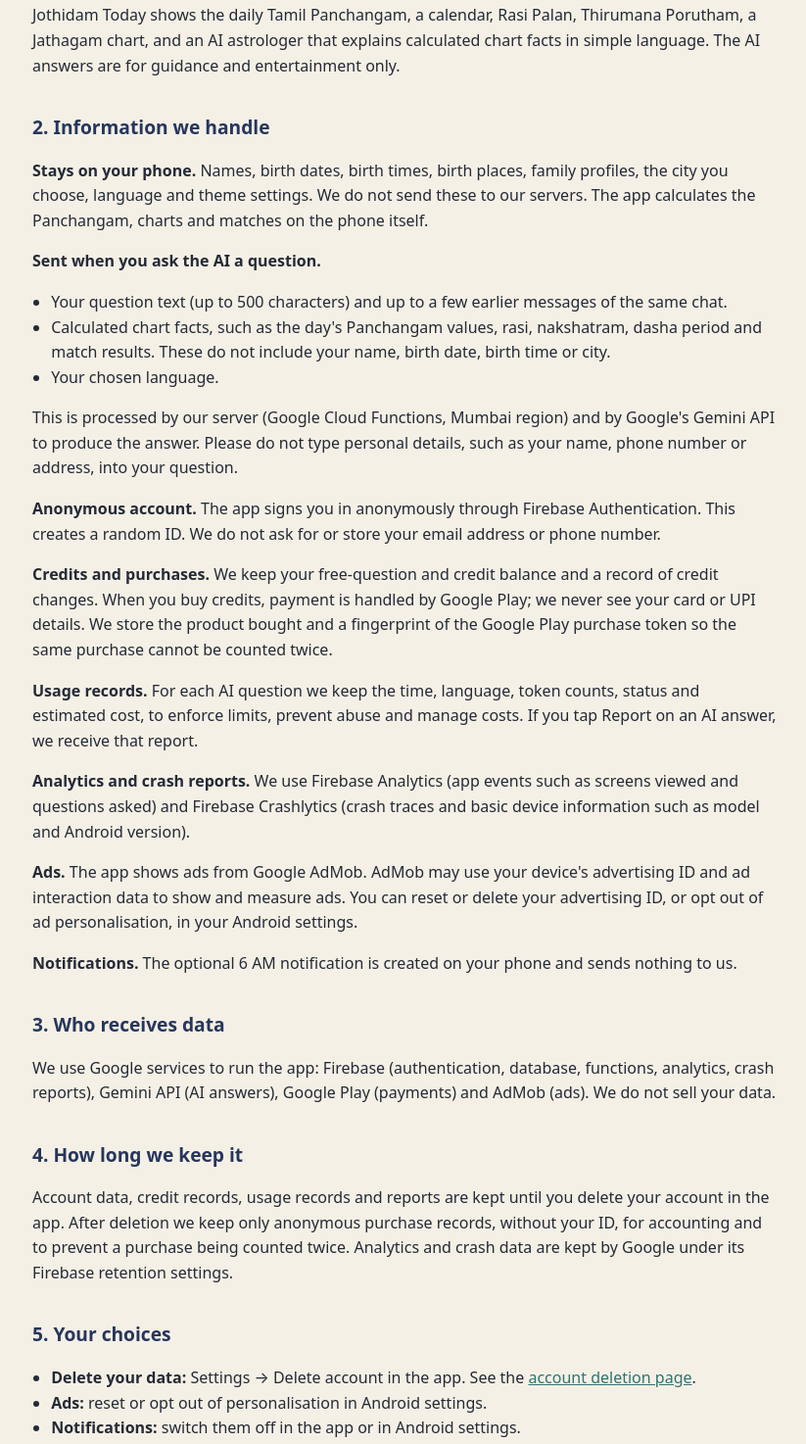
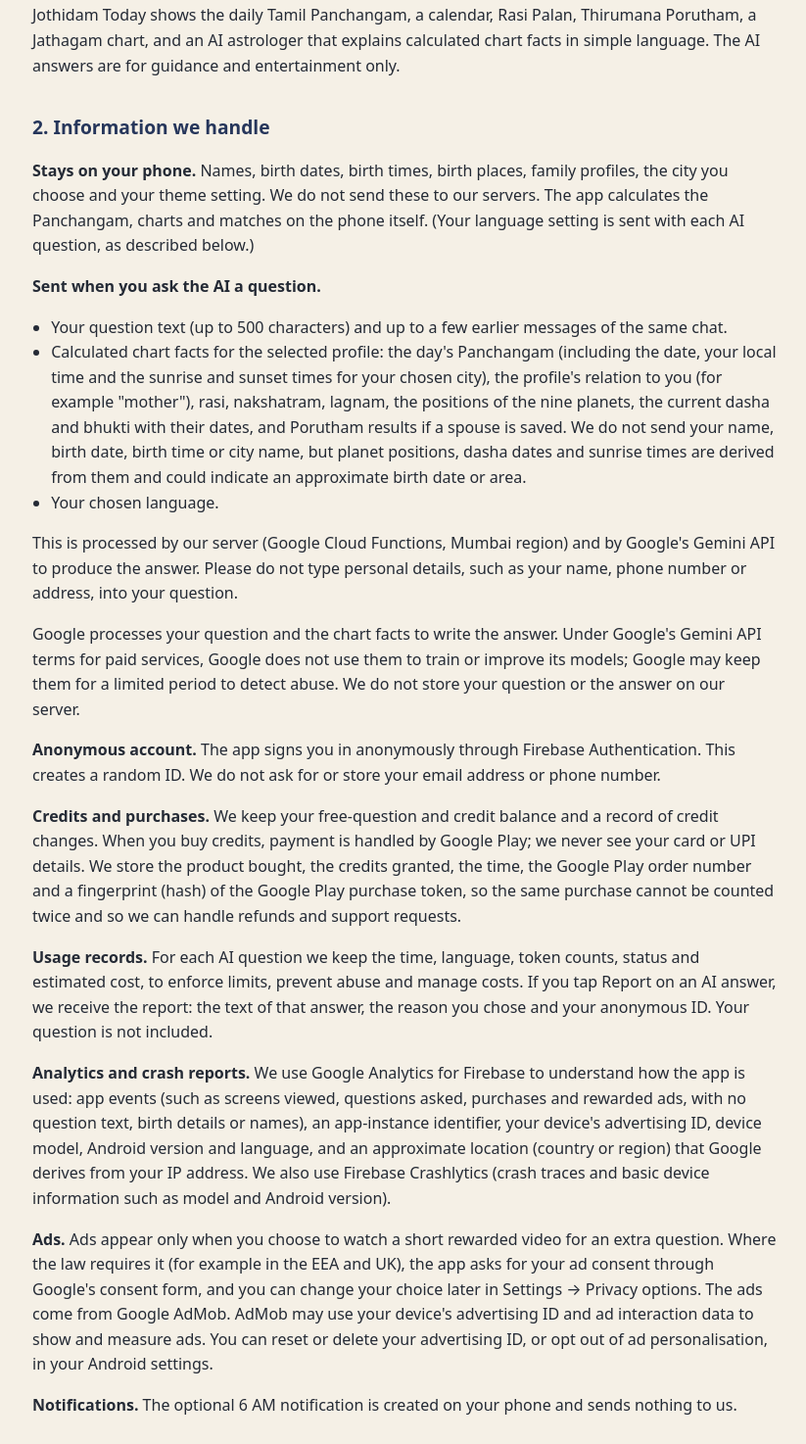
Before and after one commit to digiproductfactory/jothidam-today-site, a plain HTML site: page privacy.html in a window 1280 px wide. Shown: the part 411-1885 px from the top of the page at 98% size, without its empty margins (227-1050 px from the left). Drawn offline with Linux system fonts and the light colour scheme.

Commit message:
Policy: align with app 1.0.2 data practices
Co-Authored-By: Claude Sonnet 5.5 <noreply@anthropic.com>

```diff
--- a/privacy.html
+++ b/privacy.html
@@ -17,7 +17,7 @@ a{color:#2F7470}ul{padding-left:1.2em}
 <p><strong>App:</strong> Jothidam Today: Tamil Jathagam (package com.digiproductfactory.jothidamtoday)<br>
 <strong>Publisher:</strong> Digi Product Factory<br>
 <strong>Contact:</strong> <a href="mailto:jothidamtoday.help@gmail.com">jothidamtoday.help@gmail.com</a><br>
-<strong>Last updated:</strong> 18 November 2026</p>
+<strong>Last updated:</strong> 19 November 2026</p>
 
 <p class="note">In short: your birth details and family profiles stay on your phone. When you ask the AI astrologer a question, the question and some calculated chart values are sent to our server and to Google's Gemini service to write the answer. There is no sign-up, email or phone number.</p>
 
@@ -25,26 +25,27 @@ a{color:#2F7470}ul{padding-left:1.2em}
 <p>Jothidam Today shows the daily Tamil Panchangam, a calendar, Rasi Palan, Thirumana Porutham, a Jathagam chart, and an AI astrologer that explains calculated chart facts in simple language. The AI answers are for guidance and entertainment only.</p>
 
 <h2>2. Information we handle</h2>
-<p><strong>Stays on your phone.</strong> Names, birth dates, birth times, birth places, family profiles, the city you choose, language and theme settings. We do not send these to our servers. The app calculates the Panchangam, charts and matches on the phone itself.</p>
+<p><strong>Stays on your phone.</strong> Names, birth dates, birth times, birth places, family profiles, the city you choose and your theme setting. We do not send these to our servers. The app calculates the Panchangam, charts and matches on the phone itself. (Your language setting is sent with each AI question, as described below.)</p>
 <p><strong>Sent when you ask the AI a question.</strong></p>
 <ul>
 <li>Your question text (up to 500 characters) and up to a few earlier messages of the same chat.</li>
-<li>Calculated chart facts, such as the day's Panchangam values, rasi, nakshatram, dasha period and match results. These do not include your name, birth date, birth time or city.</li>
+<li>Calculated chart facts for the selected profile: the day's Panchangam (including the date, your local time and the sunrise and sunset times for your chosen city), the profile's relation to you (for example "mother"), rasi, nakshatram, lagnam, the positions of the nine planets, the current dasha and bhukti with their dates, and Porutham results if a spouse is saved. We do not send your name, birth date, birth time or city name, but planet positions, dasha dates and sunrise times are derived from them and could indicate an approximate birth date or area.</li>
 <li>Your chosen language.</li>
 </ul>
 <p>This is processed by our server (Google Cloud Functions, Mumbai region) and by Google's Gemini API to produce the answer. Please do not type personal details, such as your name, phone number or address, into your question.</p>
+<p>Google processes your question and the chart facts to write the answer. Under Google's Gemini API terms for paid services, Google does not use them to train or improve its models; Google may keep them for a limited period to detect abuse. We do not store your question or the answer on our server.</p>
 <p><strong>Anonymous account.</strong> The app signs you in anonymously through Firebase Authentication. This creates a random ID. We do not ask for or store your email address or phone number.</p>
-<p><strong>Credits and purchases.</strong> We keep your free-question and credit balance and a record of credit changes. When you buy credits, payment is handled by Google Play; we never see your card or UPI details. We store the product bought and a fingerprint of the Google Play purchase token so the same purchase cannot be counted twice.</p>
-<p><strong>Usage records.</strong> For each AI question we keep the time, language, token counts, status and estimated cost, to enforce limits, prevent abuse and manage costs. If you tap Report on an AI answer, we receive that report.</p>
-<p><strong>Analytics and crash reports.</strong> We use Firebase Analytics (app events such as screens viewed and questions asked) and Firebase Crashlytics (crash traces and basic device information such as model and Android version).</p>
-<p><strong>Ads.</strong> The app shows ads from Google AdMob. AdMob may use your device's advertising ID and ad interaction data to show and measure ads. You can reset or delete your advertising ID, or opt out of ad personalisation, in your Android settings.</p>
+<p><strong>Credits and purchases.</strong> We keep your free-question and credit balance and a record of credit changes. When you buy credits, payment is handled by Google Play; we never see your card or UPI details. We store the product bought, the credits granted, the time, the Google Play order number and a fingerprint (hash) of the Google Play purchase token, so the same purchase cannot be counted twice and so we can handle refunds and support requests.</p>
+<p><strong>Usage records.</strong> For each AI question we keep the time, language, token counts, status and estimated cost, to enforce limits, prevent abuse and manage costs. If you tap Report on an AI answer, we receive the report: the text of that answer, the reason you chose and your anonymous ID. Your question is not included.</p>
+<p><strong>Analytics and crash reports.</strong> We use Google Analytics for Firebase to understand how the app is used: app events (such as screens viewed, questions asked, purchases and rewarded ads, with no question text, birth details or names), an app-instance identifier, your device's advertising ID, device model, Android version and language, and an approximate location (country or region) that Google derives from your IP address. We also use Firebase Crashlytics (crash traces and basic device information such as model and Android version).</p>
+<p><strong>Ads.</strong> Ads appear only when you choose to watch a short rewarded video for an extra question. Where the law requires it (for example in the EEA and UK), the app asks for your ad consent through Google's consent form, and you can change your choice later in Settings → Privacy options. The ads come from Google AdMob. AdMob may use your device's advertising ID and ad interaction data to show and measure ads. You can reset or delete your advertising ID, or opt out of ad personalisation, in your Android settings.</p>
 <p><strong>Notifications.</strong> The optional 6 AM notification is created on your phone and sends nothing to us.</p>
 
 <h2>3. Who receives data</h2>
-<p>We use Google services to run the app: Firebase (authentication, database, functions, analytics, crash reports), Gemini API (AI answers), Google Play (payments) and AdMob (ads). We do not sell your data.</p>
+<p>We use Google services to run the app: Firebase (authentication, database, server functions, App Check with Google Play Integrity to block fake requests, analytics, crash reports), the Gemini API (AI answers), Google Play (payments), and AdMob with Google's consent tool (ads). These services process data on our behalf or, for AdMob, under Google's own terms. We do not sell your data.</p>
 
 <h2>4. How long we keep it</h2>
-<p>Account data, credit records, usage records and reports are kept until you delete your account in the app. After deletion we keep only anonymous purchase records, without your ID, for accounting and to prevent a purchase being counted twice. Analytics and crash data are kept by Google under its Firebase retention settings.</p>
+<p>Account data, credit records, usage records and reports are kept until you delete your account in the app. After deletion we keep only the purchase records (product, credits, time, Google Play order number and a hash of the purchase token), with your app ID removed, for accounting, refunds and to prevent a purchase being counted twice. If you uninstall the app without deleting your account first, the data linked to its anonymous ID stays on our server, because we cannot tell which ID was yours. We do not yet delete inactive IDs automatically. Our server keeps technical logs (time, status, response time and error messages, without your question, answer or ID) for up to 30 days. Analytics and crash data are kept by Google under its Firebase retention settings.</p>
 
 <h2>5. Your choices</h2>
 <ul>
```
Also changed, not shown: delete-account.html (+5 -3 lines), terms.html (+2 -2 lines).
